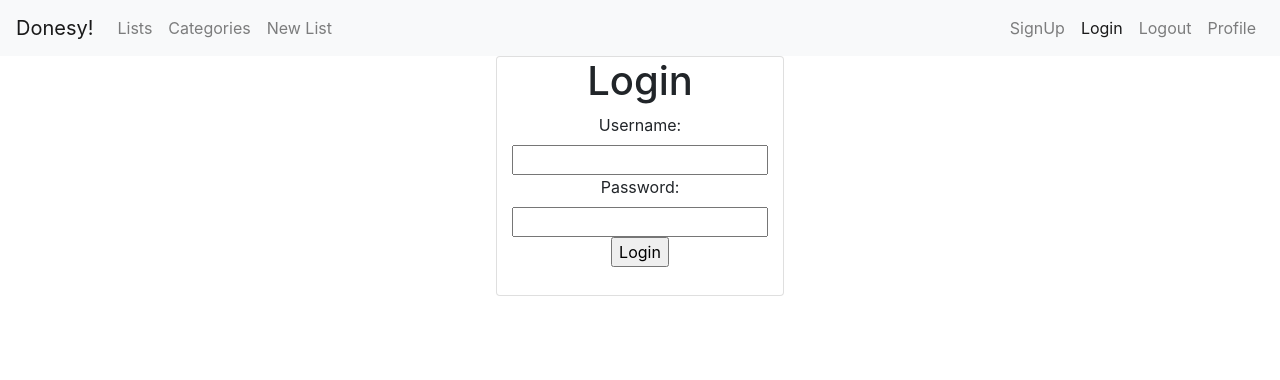
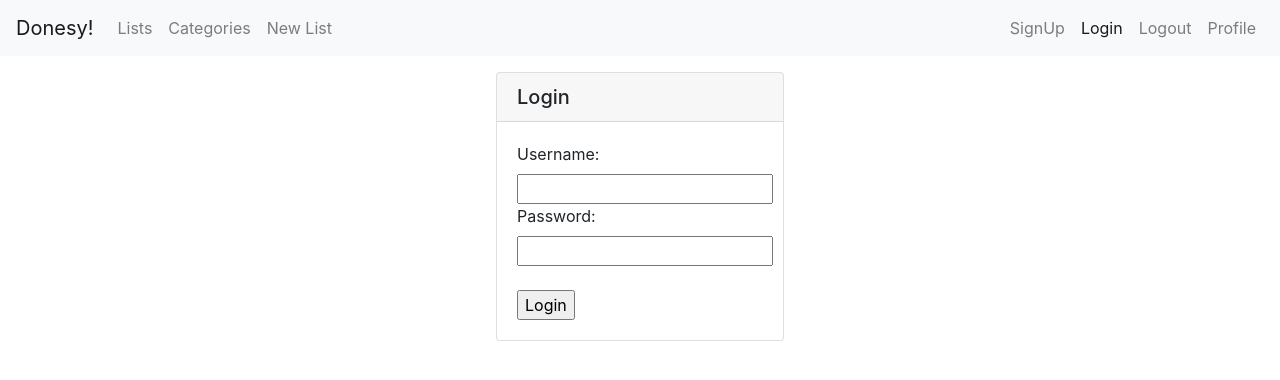
Before and after one commit to cjbeattie/ToDoList, a React (Create React App) app in the folder client/: page /login in a window 1280 px wide. Shown: the top 380 px of the page. Built offline with nearby package versions, Linux system fonts and the light colour scheme.

Commit message:
styling login form

```diff
--- a/client/src/components/users/Login.js
+++ b/client/src/components/users/Login.js
@@ -25,10 +25,12 @@ const Login = () => {
 
     return (
         <div style={{ display: 'flex', justifyContent: 'center', alignItems: 'center' }}>
-            <Card style={{ width: '18rem', height: '15rem' }} >
+            <Card style={{ width: '18rem' }} className="text-left mt-3">
+                <Card.Header as="h5">Login</Card.Header>
+                <Card.Body variant="flush" classname="mb-3">
                     <form onSubmit={handleSubmit(onSubmit)}>
                         <fieldset>
-                        <h1>Login</h1>
+                            {/* <h1>Login</h1> */}
                             <label htmlFor='username'>Username: </label>
                             <input name='username' id='username' required ref={register} />
                             {errors.username && 'Username is required'}
@@ -38,11 +40,14 @@ const Login = () => {
                             {errors.password && "Password is required"}
                             <br />
                         </fieldset>
+                        <br />
                         <fieldset>
                             <input type="submit" value="Login" />
                             {loginStatus}
                         </fieldset>
                     </form>
+                </Card.Body>
+
             </Card>
         </div>
     )
```
Lines whose indentation alone changed are shown as unchanged.
